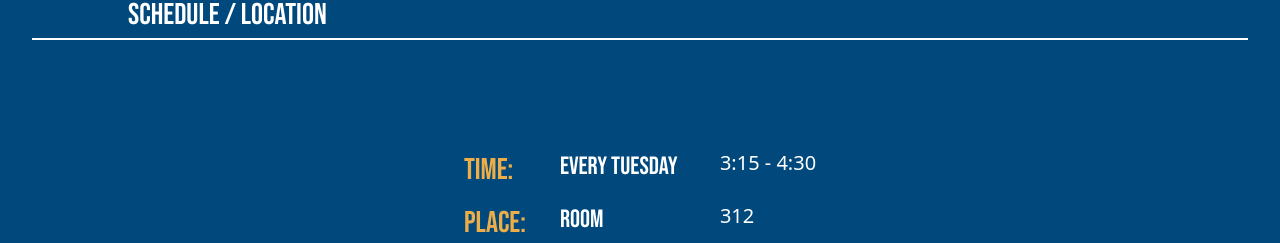
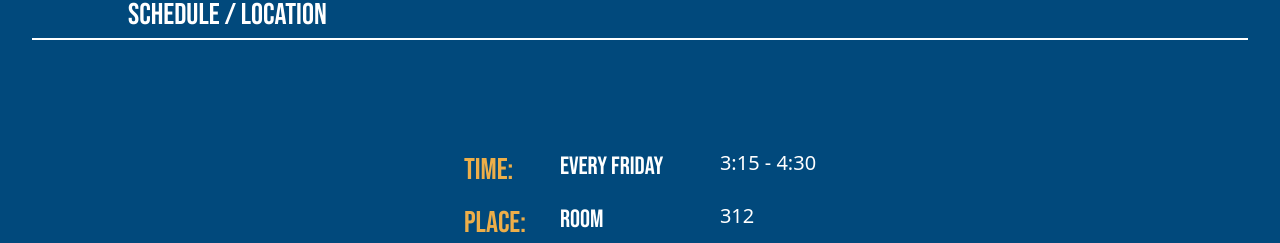
Before and after one commit to TsogtOnCrack/HSCC, a Next.js app: page / in a window 1280 px wide. Shown: the part 1608-1851 px from the top of the page. Built offline with nearby package versions, Linux system fonts and the light colour scheme.

Commit message:
edit from ipad to fridauy

```diff
--- a/src/pages/index.js
+++ b/src/pages/index.js
@@ -45,7 +45,7 @@ export default function Page() {
         <div>
           <div className=" flex flex-row justify-start md:my-2">
             <h1 className=" font-bebas text-[#EDAE49] text-[25px] md:text-[30px] w-24  "> time:</h1>
-            <h1 className=" font-bebas text-white text-[20px] md:text-[25px] w-32 md:w-40 "> EVERY TUEsDAY</h1>
+            <h1 className=" font-bebas text-white text-[20px] md:text-[25px] w-32 md:w-40 "> EVERY Friday</h1>
             <h1 className=" font-sans text-white text-[18px] md:text-[20px]  "> 3:15 - 4:30</h1>
           </div>
           <div className=" flex flex-row justify-start md:my-2">
```
